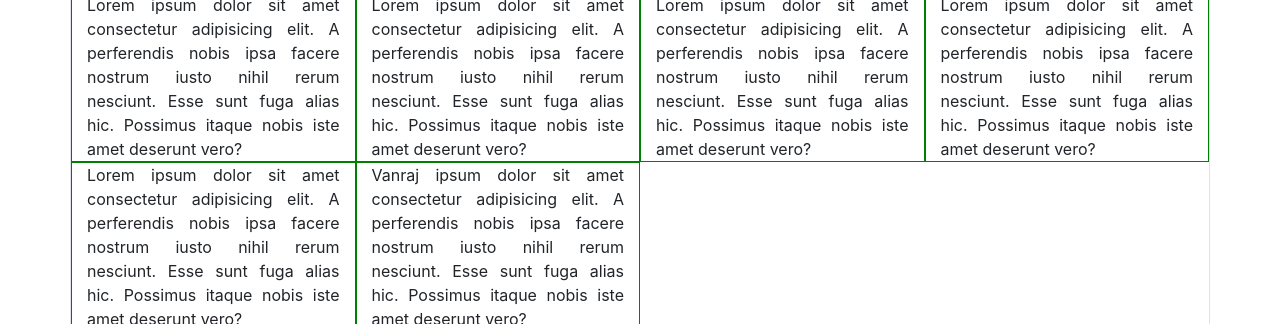
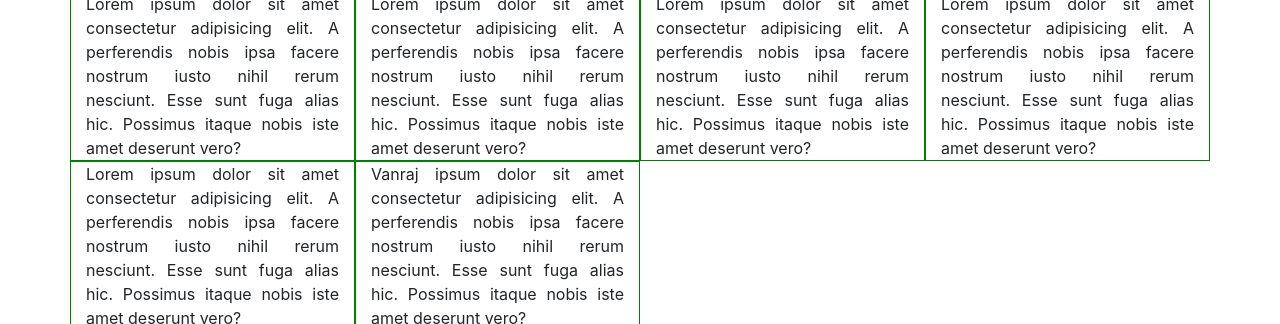
Before and after one commit to vanrajchudasama/Magic.github.io, a plain HTML site: page Index2.html in a window 1280 px wide. Shown: the part 65-389 px from the top of the page. Drawn offline with nearby package versions, Linux system fonts and the light colour scheme.

Commit message:
remove container border

```diff
--- a/Index2.html
+++ b/Index2.html
@@ -11,7 +11,7 @@
 </head>
 <body>
 
-    <div class="container  border">
+    <div class="container ">
         <h1 class="text-center">Extra Large >=1200p</h1>
         <div class="row text-justify">
             <div class="col-xl-3 col-lg-4 col-md-6 col-sm-6  dbox">Lorem ipsum dolor sit amet consectetur adipisicing elit. A perferendis nobis ipsa facere nostrum iusto nihil rerum nesciunt. Esse sunt fuga alias hic. Possimus itaque nobis iste amet deserunt vero?</div>
```
